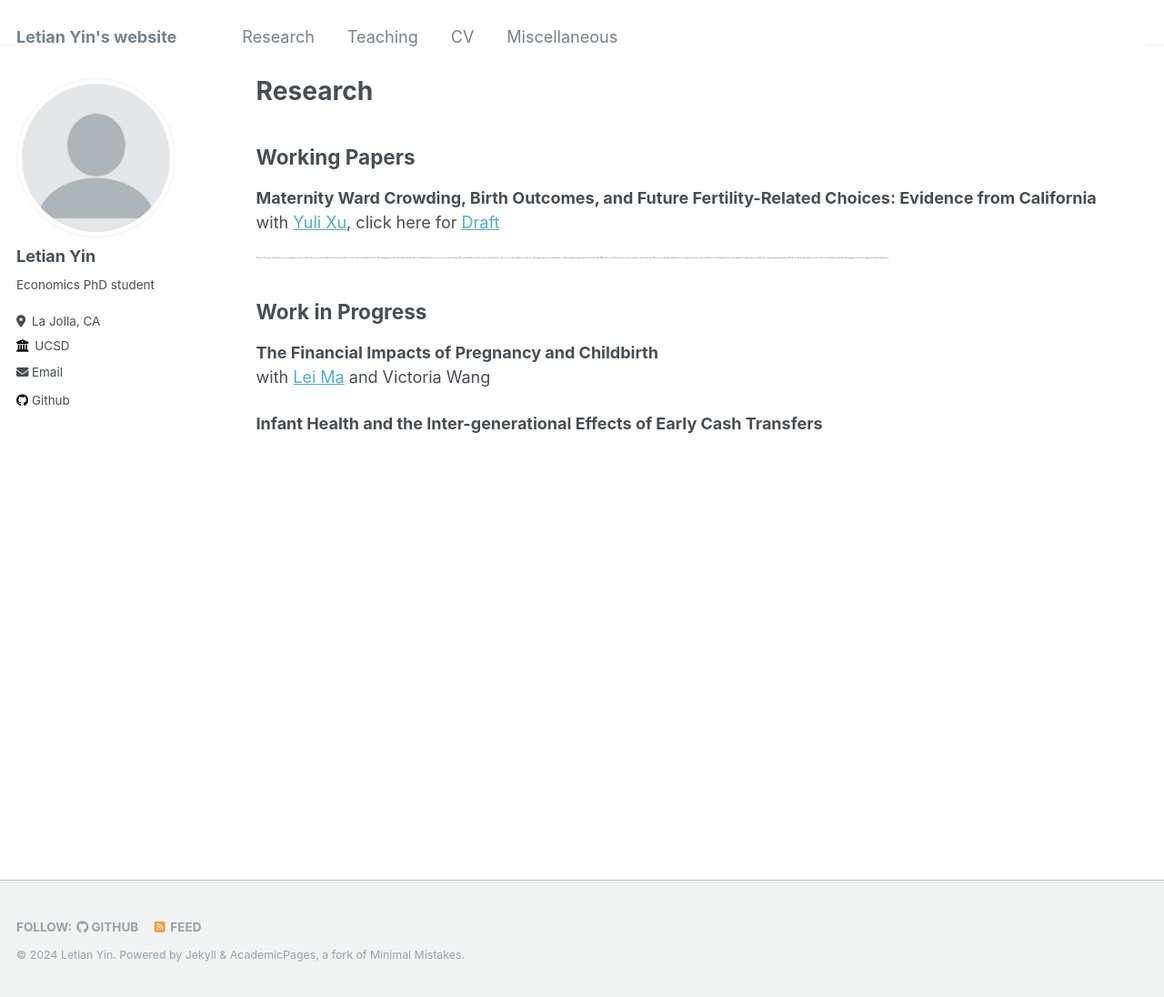
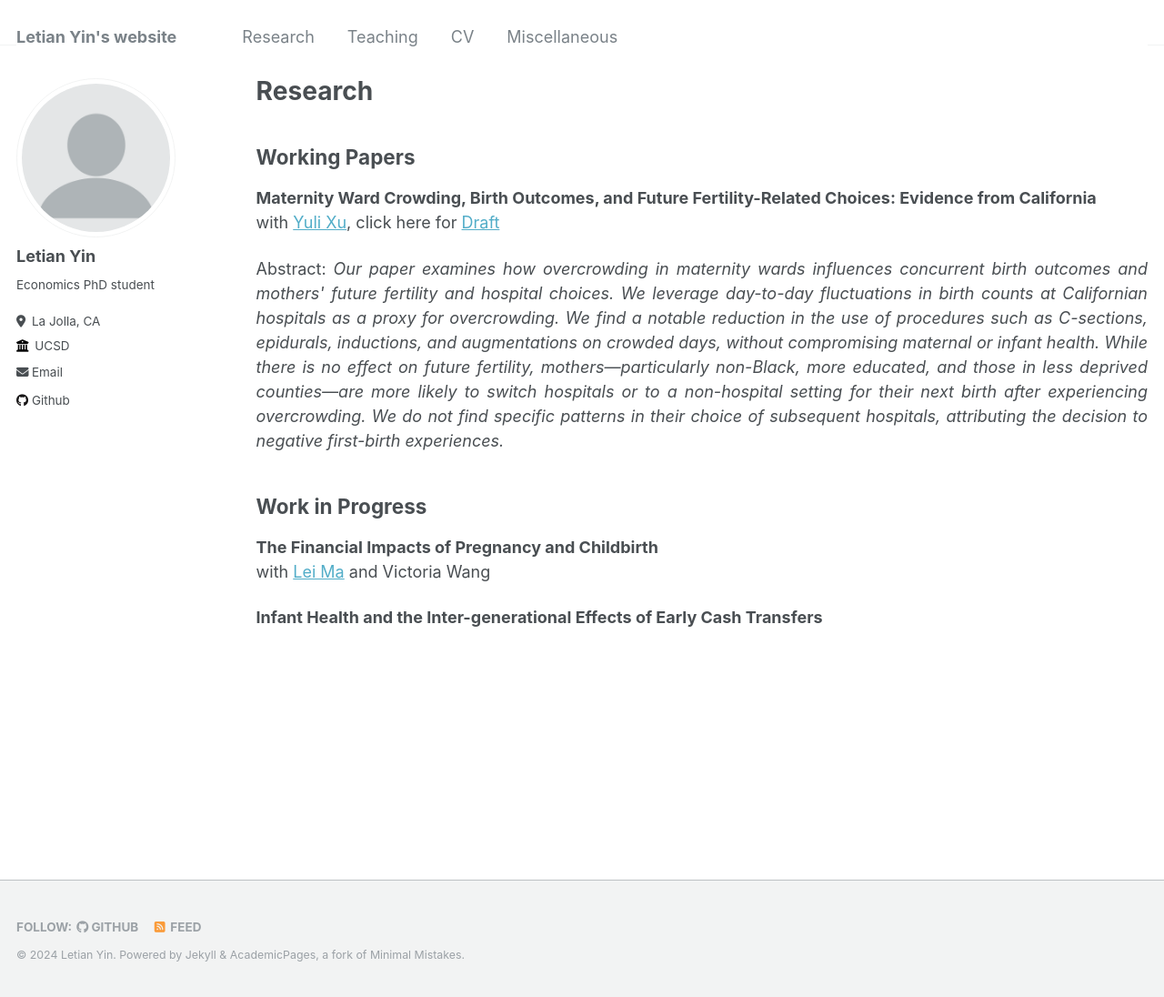
Before and after one commit to letian-yin/letian-yin.github.io, a Jekyll site: the page built from _pages/research.md, in a window 1280 px wide and 1096 px high. Shown: the whole window at 91% size. Built offline with Jekyll 4.4.1, drawn with Linux system fonts in a browser that asks for light colours.

Commit message:
Update research.md

```diff
--- a/_pages/research.md
+++ b/_pages/research.md
@@ -7,7 +7,7 @@ author_profile: true
 ## Working Papers
 **Maternity Ward Crowding, Birth Outcomes, and Future Fertility-Related Choices: Evidence from California** \
 with [Yuli Xu](https://sites.google.com/view/yulixu-econ), click here for [Draft](https://letian-yin.github.io/files/overcrowding_202410.pdf)
-<p style="text-align: justify; font-size: 0.1em;">
+<p align="justify">
 Abstract: <em>Our paper examines how overcrowding in maternity wards influences concurrent birth outcomes and mothers' future fertility and hospital choices. We leverage day-to-day fluctuations in birth counts at Californian hospitals as a proxy for overcrowding. We find a notable reduction in the use of procedures such as C-sections, epidurals, inductions, and augmentations on crowded days, without compromising maternal or infant health. While there is no effect on future fertility, mothers—particularly non-Black, more educated, and those in less deprived counties—are more likely to switch hospitals or to a non-hospital setting for their next birth after experiencing overcrowding. We do not find specific patterns in their choice of subsequent hospitals, attributing the decision to negative first-birth experiences.</em>
 </p>
 
```
